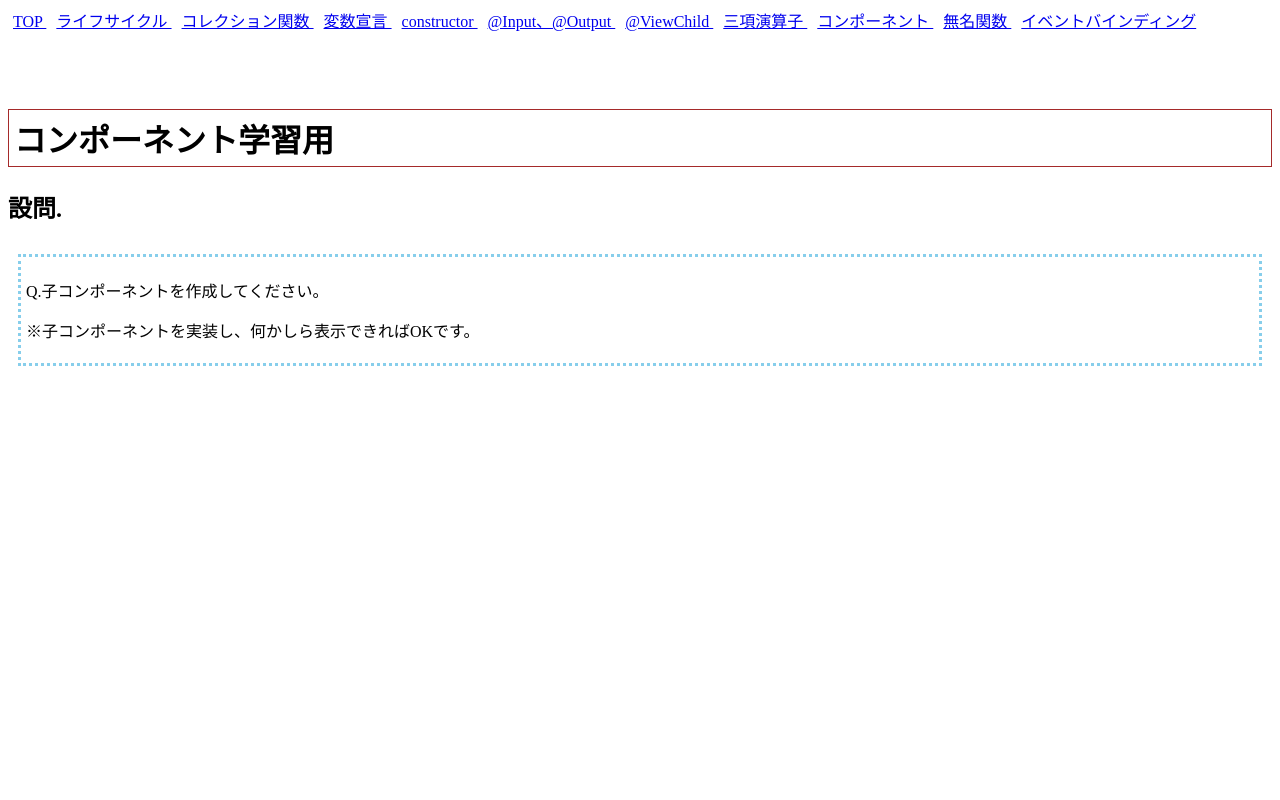
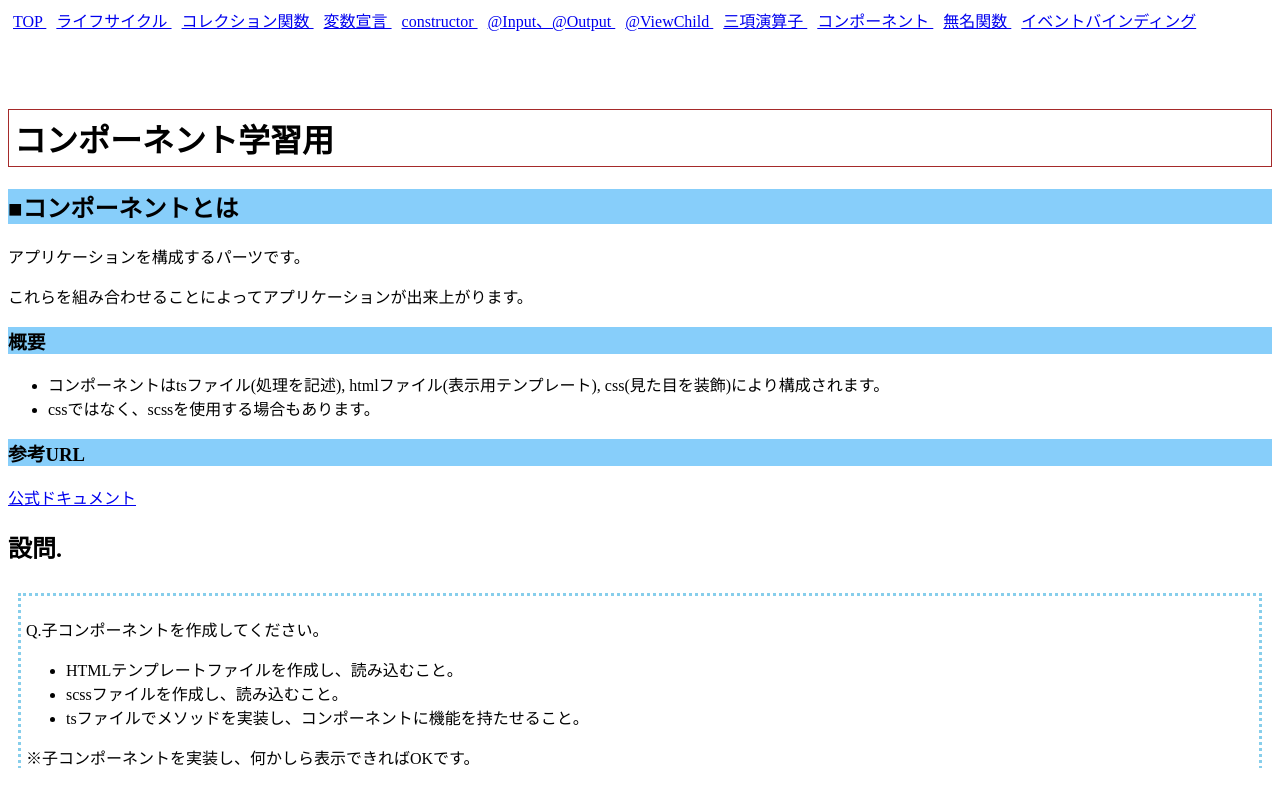
Before and after one commit to be-org-kamito/angular-larning, an Angular app: page /larningComponent in a window 1280 px wide. Built offline with nearby package versions, Linux system fonts and the light colour scheme.

Commit message:
コンポーネントページに概要追加

```diff
--- a/src/app/learning/larningComponent/larningComponent.component.html
+++ b/src/app/learning/larningComponent/larningComponent.component.html
@@ -1,9 +1,35 @@
 <div>
   <h1 class="question-header">コンポーネント学習用</h1>
+  <div class="explanation-block">
+    <h2>■コンポーネントとは</h2>
+    <p>アプリケーションを構成するパーツです。</p>
+    <p>これらを組み合わせることによってアプリケーションが出来上がります。</p>
+    <h3>概要</h3>
+    <ul>
+      <li>
+        コンポーネントはtsファイル(処理を記述),
+        htmlファイル(表示用テンプレート), css(見た目を装飾)により構成されます。
+      </li>
+      <li>cssではなく、scssを使用する場合もあります。</li>
+    </ul>
+    <h3>参考URL</h3>
+    <div>
+      <a href="https://angular.jp/guide/component-overview" target="_blank"
+        >公式ドキュメント</a
+      >
+    </div>
+  </div>
   <h2>設問.</h2>
   <div class="question-grid">
     <div class="question-headline">
       <p>Q.子コンポーネントを作成してください。</p>
+      <ul>
+        <li>HTMLテンプレートファイルを作成し、読み込むこと。</li>
+        <li>scssファイルを作成し、読み込むこと。</li>
+        <li>
+          tsファイルでメソッドを実装し、コンポーネントに機能を持たせること。
+        </li>
+      </ul>
       <p>※子コンポーネントを実装し、何かしら表示できればOKです。</p>
     </div>
   </div>
```
